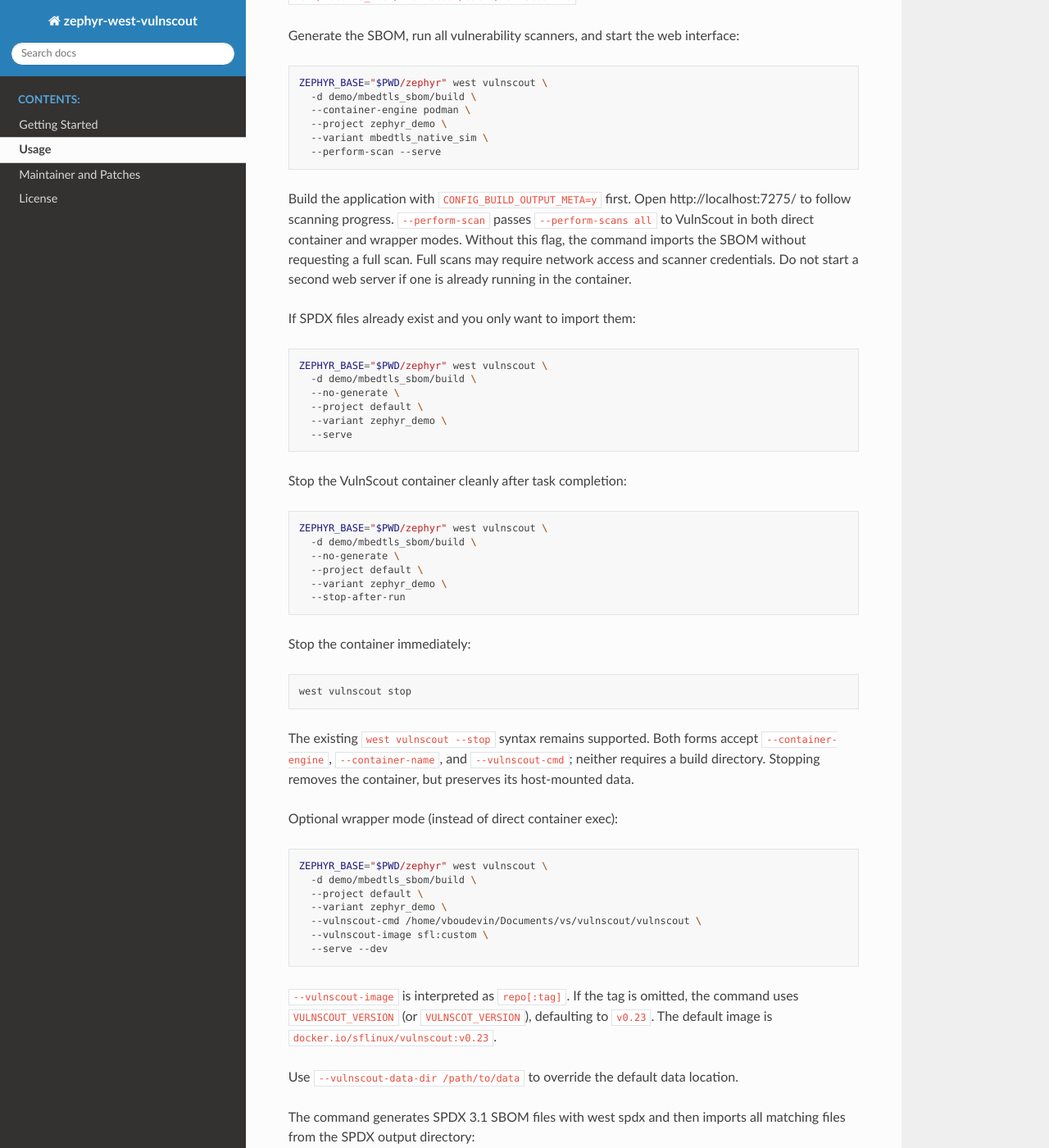
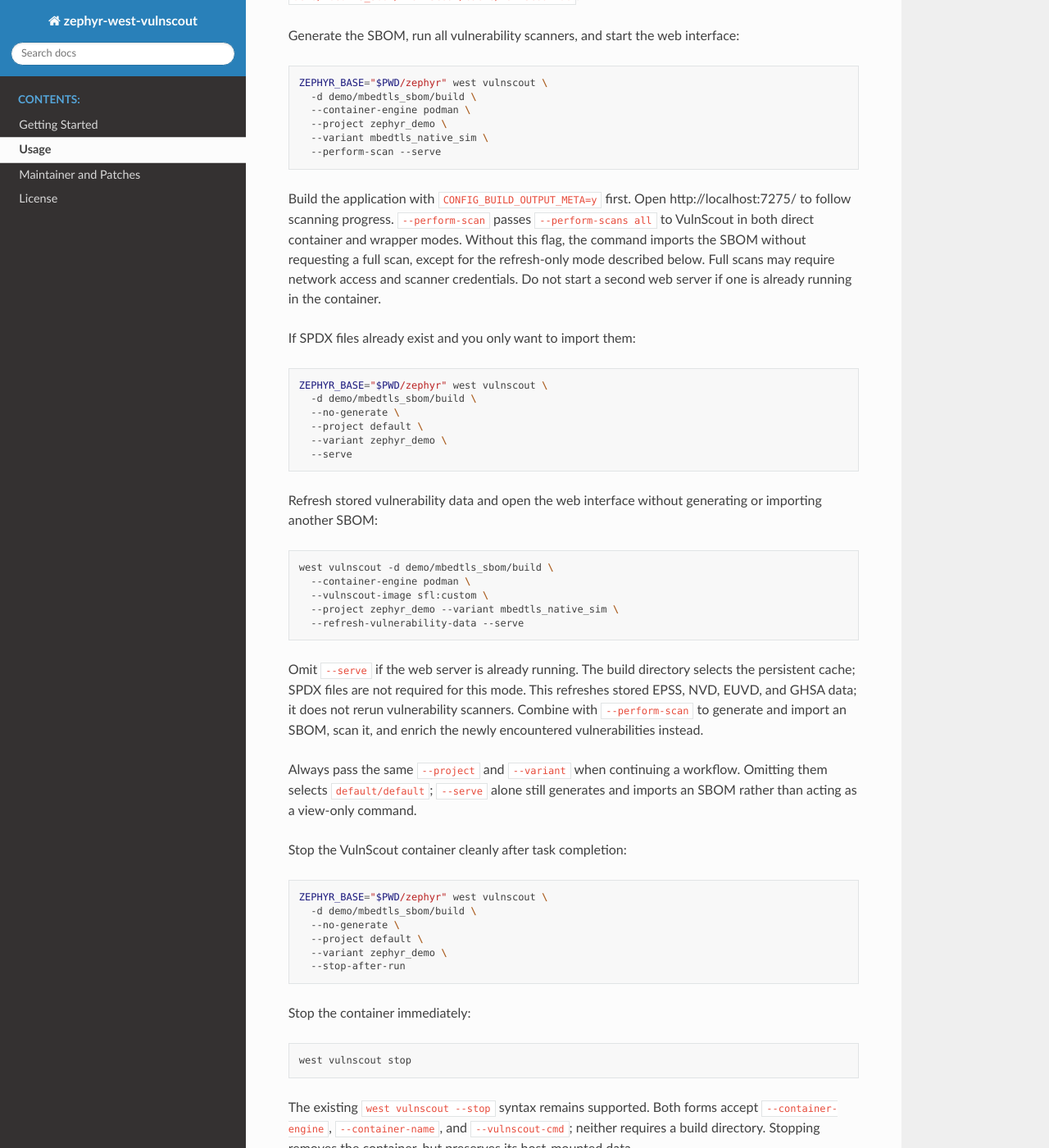
Before and after one commit to ValentinBoudevinSFL/zephyr-west-vulnscout, a Sphinx documentation site: the page built from doc/usage.md, in a window 1280 px wide and 1400 px high, scrolled down 434 px. Shown: the whole window at 82% size. Built offline with Sphinx 7.4.7 and the Read the Docs theme 3.1.0, drawn with Linux system fonts in a browser that asks for light colours.

Commit message:
Document the refresh-only VulnScout workflow
Show how to refresh stored data without generating another SBOM.
Explain cache selection, project and variant reuse, and the difference
between refreshing data and rerunning vulnerability scanners.

Co-authored-by: Copilot <223556219+Copilot@users.noreply.github.com>

````diff
--- a/doc/usage.md
+++ b/doc/usage.md
@@ -30,7 +30,8 @@ Build the application with `CONFIG_BUILD_OUTPUT_META=y` first. Open
 http://localhost:7275/ to follow scanning progress. `--perform-scan` passes
 `--perform-scans all` to VulnScout in both direct container and wrapper modes.
 Without this flag, the command imports the SBOM without requesting a full
-scan. Full scans may require network access and scanner credentials.
+scan, except for the refresh-only mode described below.
+Full scans may require network access and scanner credentials.
 Do not start a second web server if one is already running in the container.
 
 If SPDX files already exist and you only want to import them:
@@ -43,6 +44,27 @@ ZEPHYR_BASE="$PWD/zephyr" west vulnscout \
   --variant zephyr_demo \
   --serve
 ```
+
+Refresh stored vulnerability data and open the web interface without generating
+or importing another SBOM:
+
+```sh
+west vulnscout -d demo/mbedtls_sbom/build \
+  --container-engine podman \
+  --vulnscout-image sfl:custom \
+  --project zephyr_demo --variant mbedtls_native_sim \
+  --refresh-vulnerability-data --serve
+```
+
+Omit `--serve` if the web server is already running. The build directory
+selects the persistent cache; SPDX files are not required for this mode.
+This refreshes stored EPSS, NVD, EUVD, and GHSA data; it does not rerun
+vulnerability scanners. Combine with `--perform-scan` to generate and import
+an SBOM, scan it, and enrich the newly encountered vulnerabilities instead.
+
+Always pass the same `--project` and `--variant` when continuing a workflow.
+Omitting them selects `default/default`; `--serve` alone still generates and
+imports an SBOM rather than acting as a view-only command.
 
 Stop the VulnScout container cleanly after task completion:
 
````
Also changed, not shown: README.md (+23 -1 lines).
